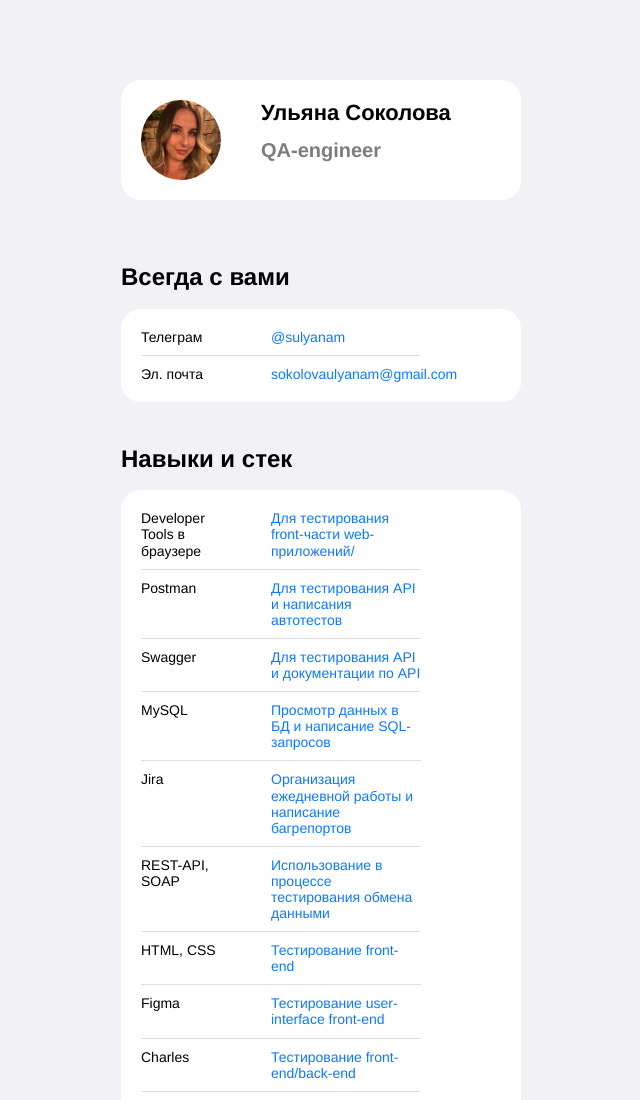
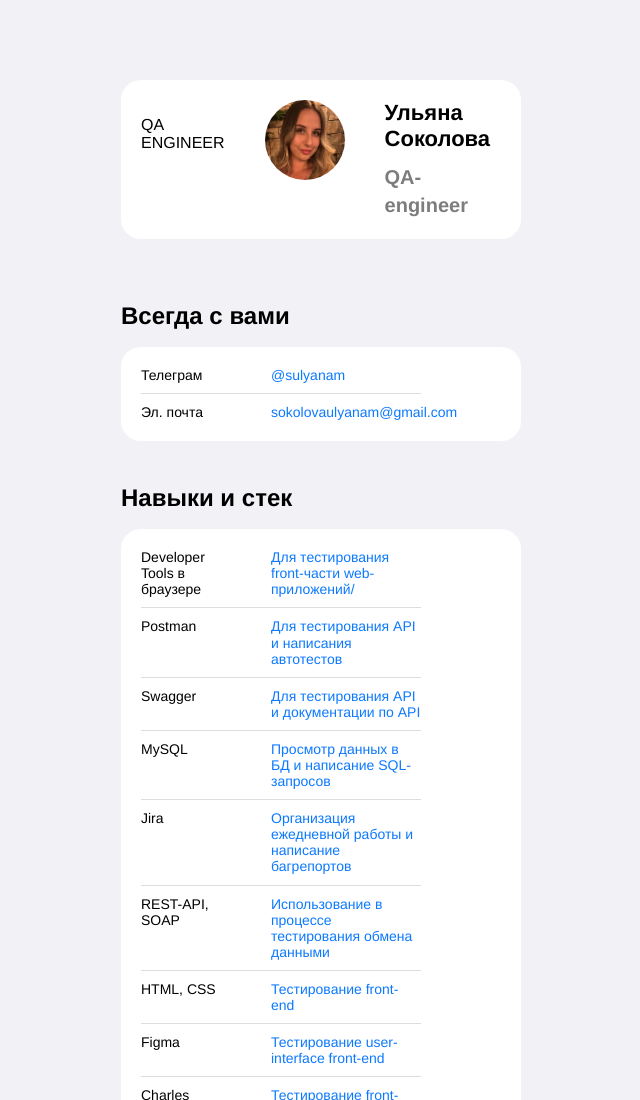
Before and after one commit to SokolovaUlyana/-HTML-CSS, a plain HTML site: page index.html in a window 1280 px wide. Shown: the top 1100 px of the page, without its empty margins (319-959 px from the left). Drawn offline with Linux system fonts and the light colour scheme.

Commit message:
Добавила параграф

```diff
--- a/index.html
+++ b/index.html
@@ -10,6 +10,7 @@
   </head>
   <body>
     <header class="header">
+      <p>QA ENGINEER</p>
       <img src="./avatar.jpg" alt="avatar" class="header__avatar" />
       <div class="header__textContainer">
         <h1 class="header__title">Ульяна Соколова</h1>
```
